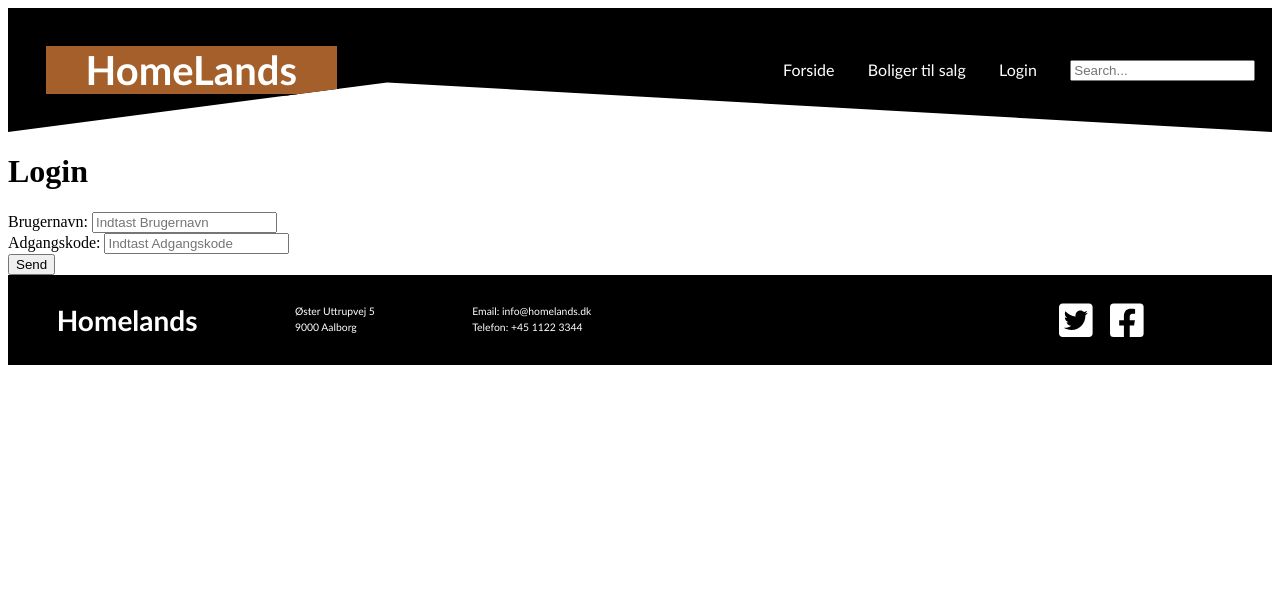
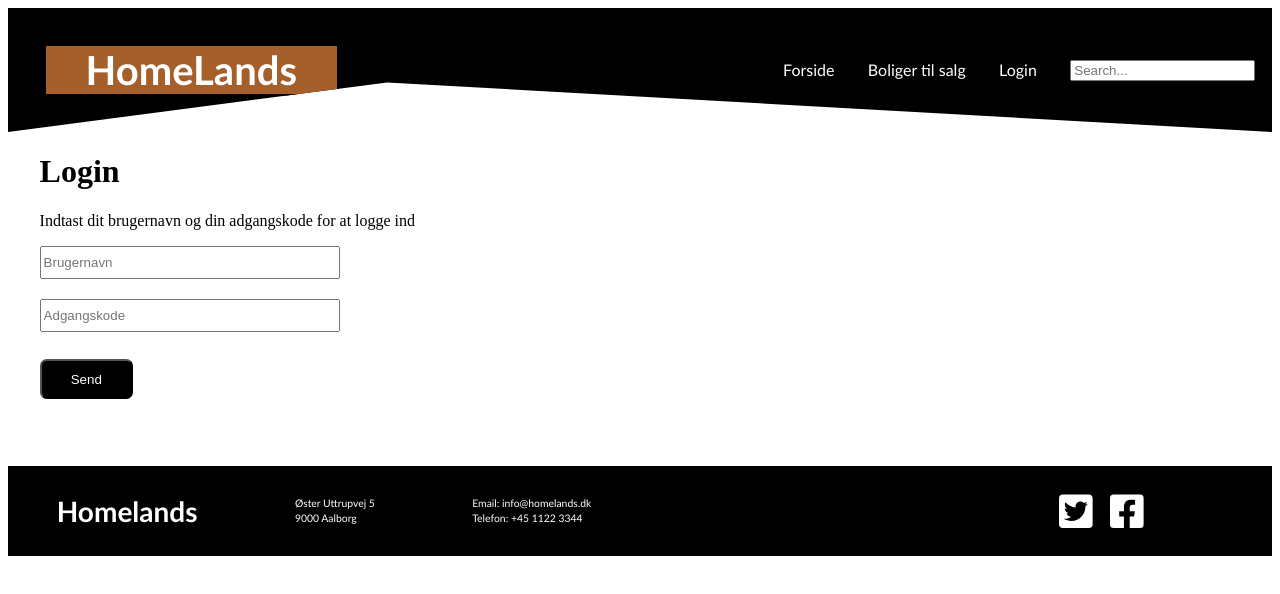
Before and after one commit to MagnusVinther/Homelands-svp, a React (Create React App) app in the folder homelands/: page /login in a window 1280 px wide. Shown: the top 594 px of the page. Built offline with nearby package versions, Linux system fonts and the light colour scheme.

Commit message:
form style og login

```diff
--- a/homelands/src/App.jsx
+++ b/homelands/src/App.jsx
@@ -10,9 +10,7 @@ function App() {
     <BrowserRouter>
       <div className='siteContainer'>
         <Header />
-          <Main>
-
-          </Main>
+        <Main />
         <Footer />
       </div>
     </BrowserRouter>
--- a/homelands/src/App.scss
+++ b/homelands/src/App.scss
@@ -2,22 +2,54 @@
 @import './Assets/Styles/variables.scss';
 
 .mainContainer {
-    width: 100%;
-    margin: auto;
+    @include pageContain;
 }
 
 .homeContainer {
-    width: 100%;
-    margin: auto;
+    @include pageContain;
     img {
         margin-top: -3.2em;
         width: 100%;
         height: 105%;
     }
-    .innerContainer {
-        width: 95%;
-        margin: auto;
+}
+
+.btnStyle {
+    @include defaultBtn;
+}
+
+.loginContainer {
+    @include innerContain;
+    height: 100%;
+
+    section {
+        width: 50%;
+        height: 100%;
+        margin-bottom: 5%;
+
+        form {
+            height: 20vh;
+            display: grid;
+            grid-template-rows: 1fr 1fr 1fr;
+
+            input {
+                height: 50%;
+            }
+
+            div {
+                display: grid;
+                grid-template-columns: 50%;
+            }
+            button {
+                margin: auto 0;
+                @include defaultBtn;
+            }
+        }
     }
+}
+
+.innerContainer {
+    @include innerContain;
 }
 
 .headerContainer {
--- a/homelands/src/Assets/Styles/mixins.scss
+++ b/homelands/src/Assets/Styles/mixins.scss
@@ -0,0 +1,18 @@
+
+@mixin innerContain {
+    width: 95%;
+    margin: auto;
+}
+
+@mixin pageContain {
+    width: 100%;
+    margin: auto;
+}
+
+@mixin defaultBtn {
+    background-color: black;
+    color: white;
+    border-radius: .5em;
+    width: 7em;
+    height: 3em;
+}
--- a/homelands/src/Components/App/Router/Router.jsx
+++ b/homelands/src/Components/App/Router/Router.jsx
@@ -1,7 +1,7 @@
 import React from 'react'
 import { Route, Routes } from 'react-router-dom'
 import { Houses } from '../../Pages/Houses'
-import { Login } from '../../Pages/Login'
+import { Login } from '../../Pages/Login/Login'
 import { Home } from '../../Pages/Homepage/Home'
 
 
--- /dev/null
+++ b/homelands/src/Components/Pages/Login/Adminpage.jsx
@@ -0,0 +1,13 @@
+
+import React from 'react'
+
+export const Adminpage = () => {
+  return (
+    <div className='adminContainer'>
+
+            <div>
+                <p>her skal der være udtræk fra api</p>
+            </div>
+    </div>
+  )
+}
--- a/homelands/src/Components/Pages/Login.jsx
+++ b/homelands/src/Components/Pages/Login/Login.jsx
@@ -1,8 +1,9 @@
 import React from 'react'
-import { Layout } from '../App/Layout/Layout'
+import { Layout } from '../../App/Layout/Layout'
 import { useForm } from 'react-hook-form'
 import axios from 'axios'
-import { useAuth } from '../App/Auth/Auth'
+import { useAuth } from '../../App/Auth/Auth'
+import { Adminpage } from './Adminpage'
 
 export const Login = () => {
   const { register, handleSubmit, formState: { errors }} = useForm()
@@ -28,42 +29,54 @@ export const Login = () => {
     }
 
     return (
-      <Layout title="Login" description="Loginside">
+      <div className="loginContainer">
+
         {/* Laver en ternary operator som holder øje med om man er logget ind. */}
         {!loginData && !loginData.username ? (
           // loginform
+
+      <Layout title="Login" description="Loginside">
+          <>
+          <p>Indtast dit brugernavn og din adgangskode for at logge ind</p>
+
           <form onSubmit={handleSubmit(sendLoginRequest)}>
+
             <div>
-                <label htmlFor="username">Brugernavn: </label>
-                <input type="text" id="username" placeholder="Indtast Brugernavn"
+                <input type="text" id="username" placeholder="Brugernavn"
                 {...register("username", { required: true})} />
                 {errors.username && (
                   <span>Du skal indtaste dit brugernavn</span>
                 )}
             </div>
+
             <div>
-                <label htmlFor="password">Adgangskode: </label>
-                <input type="password" id="password" placeholder="Indtast Adgangskode"
+                <input type="password" id="password" placeholder="Adgangskode"
                 {...register("password", { required: true})} />
                 {errors.password && (
                   <span>Du skal indtaste din adgangskode!</span>
                 )}
             </div>
+
             <div>
               <button>Send</button>
             </div>
 
           </form>
+        </>
+      </Layout>
 
         ) : (
           //viser dette hvis man er logget ind.
             <div>
-              <p>
-                Du er logget ind som {loginData.username}
-              </p>
-              <button onClick={logOut}>Log ud</button>
+              <Layout title="Administration" description="en side til admin">
+                <Adminpage />
+                  <hr />
+                  <p><i>du er logget ind som {loginData.username}</i></p>
+                  <button className="btnStyle" onClick={logOut}>Log ud</button>
+              </Layout>
             </div>
         )}
-      </Layout>
+
+      </div>
     )
   }
```
